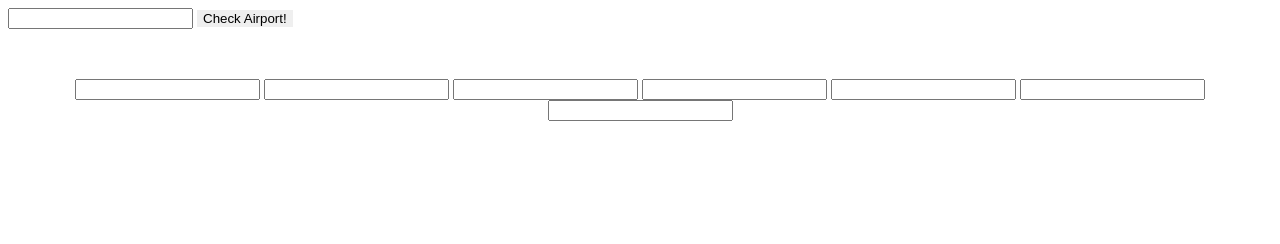
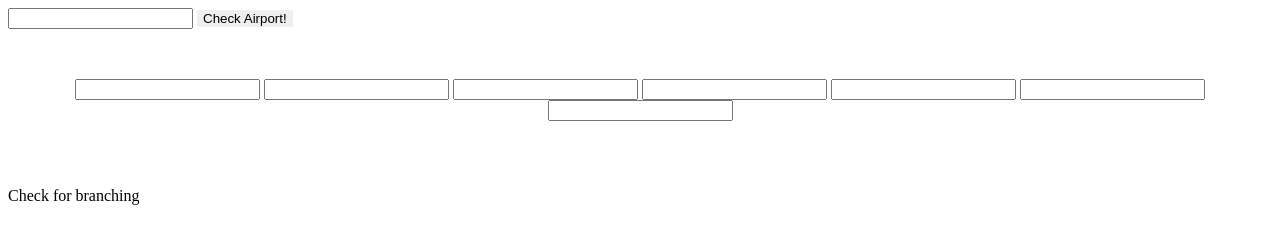
Before and after one commit to ajs32/test, a plain HTML site: page index.html in a window 1280 px wide. Drawn offline with Linux system fonts and the light colour scheme; files whose address does not match are found by name.

Commit message:
added paragraph

```diff
--- a/index.html
+++ b/index.html
@@ -19,6 +19,8 @@
 		<input type="text" id="long">
 	</div>
 
+	<p>Check for branching</p>
+
     <script  src="static/script.js"></script>
 	</body>
 </html>
```
